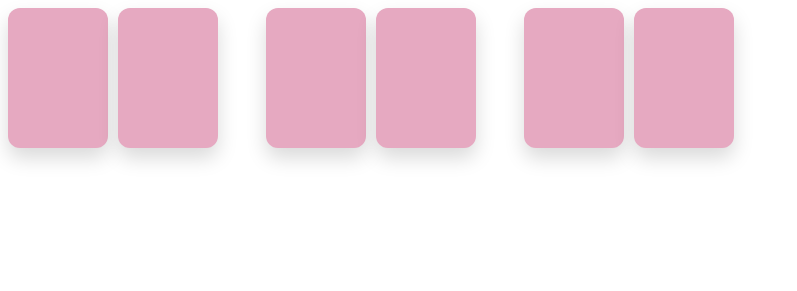
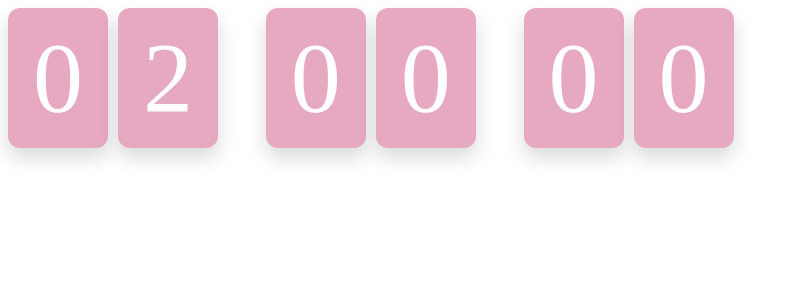
Before and after one commit to sashwhy83/flip-countdown, a plain HTML site: page index.html in a window 1280 px wide. Shown: the whole page, without its empty margins (0-797 px from the left). Drawn offline with Linux system fonts and the light colour scheme.

Commit message:
Update index.html

```diff
--- a/index.html
+++ b/index.html
@@ -8,14 +8,14 @@
 </head>
 <body>
   <div class="clock">
-    <div class="digit" id="h1"></div>
-    <div class="digit" id="h2"></div>
+    <div class="digit" id="h1"><div class="flip top">0</div><div class="flip bottom">0</div></div>
+    <div class="digit" id="h2"><div class="flip top">2</div><div class="flip bottom">2</div></div>
     <div class="colon">:</div>
-    <div class="digit" id="m1"></div>
-    <div class="digit" id="m2"></div>
+    <div class="digit" id="m1"><div class="flip top">0</div><div class="flip bottom">0</div></div>
+    <div class="digit" id="m2"><div class="flip top">0</div><div class="flip bottom">0</div></div>
     <div class="colon">:</div>
-    <div class="digit" id="s1"></div>
-    <div class="digit" id="s2"></div>
+    <div class="digit" id="s1"><div class="flip top">0</div><div class="flip bottom">0</div></div>
+    <div class="digit" id="s2"><div class="flip top">0</div><div class="flip bottom">0</div></div>
   </div>
   <script src="script.js"></script>
 </body>
```
